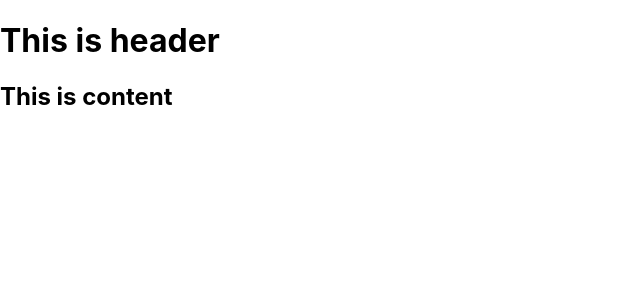
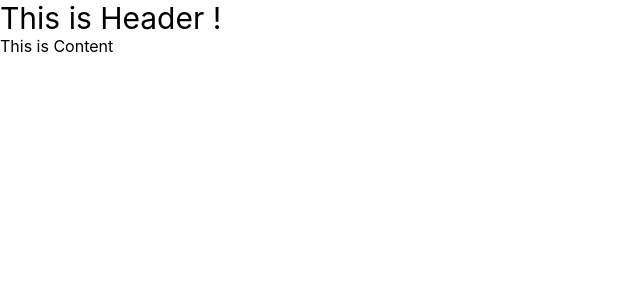
Before and after one commit to phuoccx/my-app, a React (Create React App) app: page / in a window 1280 px wide. Shown: the top 300 px of the page, without its empty margins (0-640 px from the left). Built offline with nearby package versions, Linux system fonts and the light colour scheme.

Commit message:
done lession5

```diff
--- /dev/null
+++ b/src/Lession5.js
@@ -0,0 +1,40 @@
+import React, { Component } from 'react';
+
+class Lession5 extends Component {
+
+    constructor(props) {
+        super(props);
+        this.state = {
+            header: "This is Header !",
+            content: "This is Content"
+        }
+    }
+    render() {
+        var styleCm = {
+            fontSize: 30,
+        }
+        return (
+            <div>
+                <Header dataHead={this.state.header} dataStyle={styleCm} />
+                <Content dataContent={this.state.content} />
+            </div>
+        );
+    }
+}
+
+class Header extends Component {
+    render() {
+        return (
+            <div style={this.props.dataStyle}>{this.props.dataHead}</div>
+        );
+    }
+}
+
+class Content extends Component {
+    render() {
+        return (
+            <div>{this.props.dataContent}</div>
+        );
+    }
+}
+export default Lession5
--- a/src/index.js
+++ b/src/index.js
@@ -4,11 +4,13 @@ import './index.css';
 import * as serviceWorker from './serviceWorker';
 //import App from './App';
 //import Lession3 from './Lession3';
-import Lession4 from './Lession4';
+//import Lession4 from './Lession4';
+import Lession5 from './Lession5';
 
 //ReactDOM.render(<App />, document.getElementById('root'));
 //ReactDOM.render(<Lession3 />, document.getElementById('root'));
-ReactDOM.render(<Lession4 />, document.getElementById('root'));
+//ReactDOM.render(<Lession4 />, document.getElementById('root'));
+ReactDOM.render(<Lession5 />, document.getElementById('root'));
 
 // If you want your app to work offline and load faster, you can change
 // unregister() to register() below. Note this comes with some pitfalls.
```
